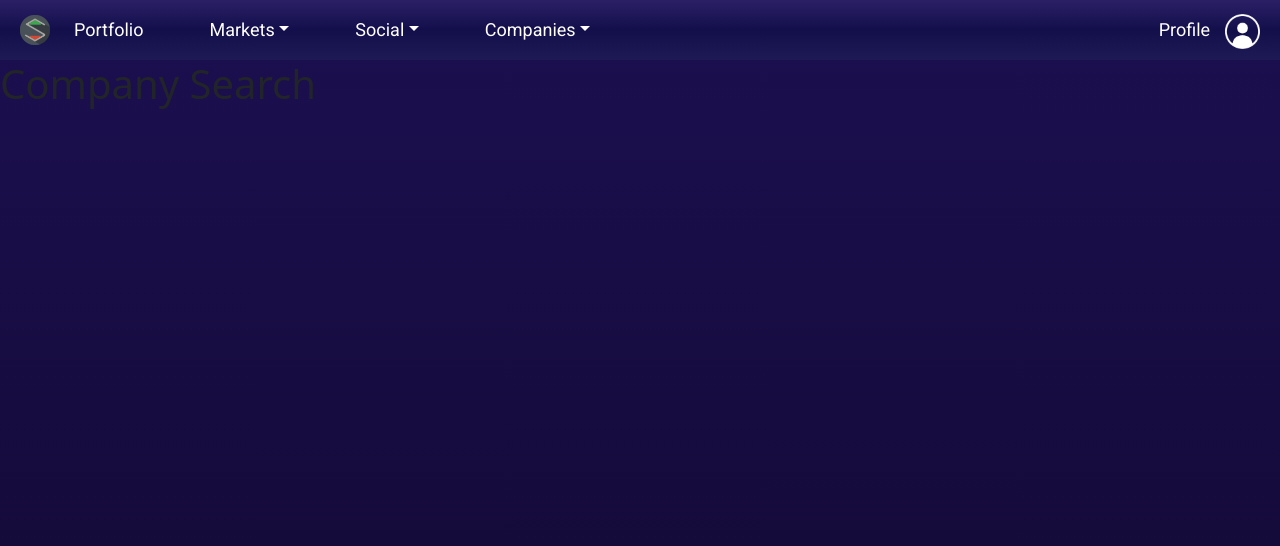
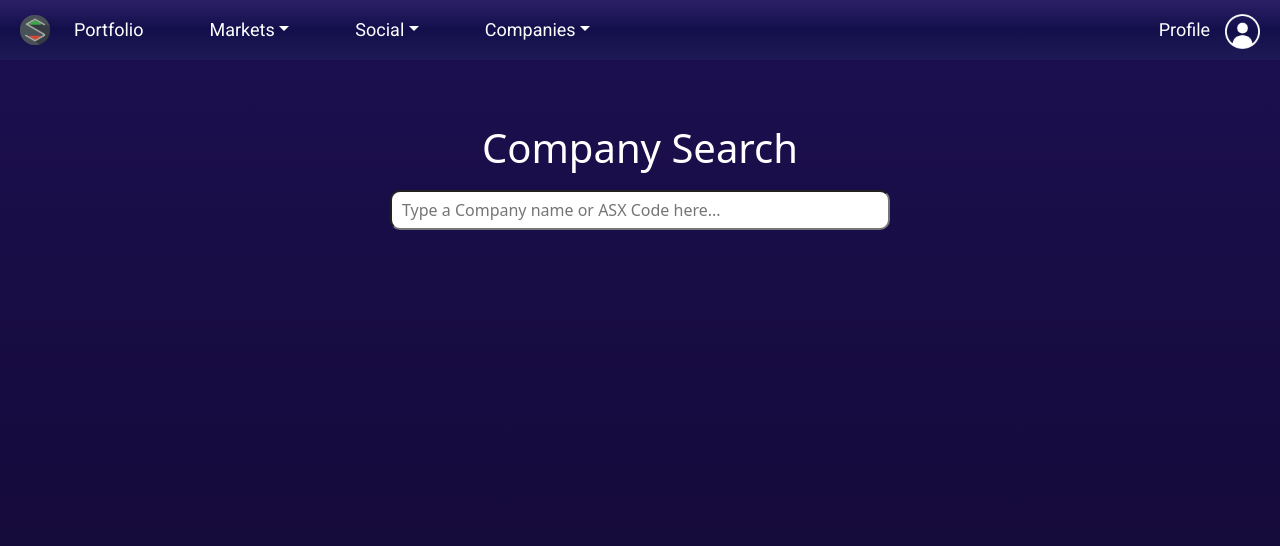
Before and after one commit to hjsith/Stocking-Up-V2, a React (Create React App) app in the folder client/: page /CompanySearch in a window 1280 px wide. Shown: the top 546 px of the page. Built offline with nearby package versions, Linux system fonts and the light colour scheme.

Commit message:
HTML/CSS for Company Search page added

```diff
--- /dev/null
+++ b/client/src/assets/css/CompanySearch.scss
@@ -0,0 +1,24 @@
+h1 {
+    color: white;
+    text-align: center;
+    display: block;
+    margin-left: auto;
+    margin-right: auto;
+    padding-top: 5%;
+}
+
+.searchbar {
+    padding-top: 10px;
+    display: flex;
+    justify-content: center;
+}
+
+#search-form {
+    width: 500px;
+    height: 40px;
+    border-radius: 10px;
+}
+
+input {
+    padding-left: 10px;
+}
--- a/client/src/pages/CompanySearch.js
+++ b/client/src/pages/CompanySearch.js
@@ -1,12 +1,20 @@
 import React from "react";
 import NavBar from "../components/NavBar";
+import "../assets/css/CompanySearch.scss";
 class CompanySearch extends React.Component {
   render() {
     return (
       <>
         <NavBar />
         <h1>Company Search</h1>
-      </>
+      <div class="searchbar">
+          <input type="text"
+          name="search-form"
+          id="search-form"
+          placeholder="Type a Company name or ASX Code here..."
+          />
+        </div>
+        </>
     );
   }
 }
```
